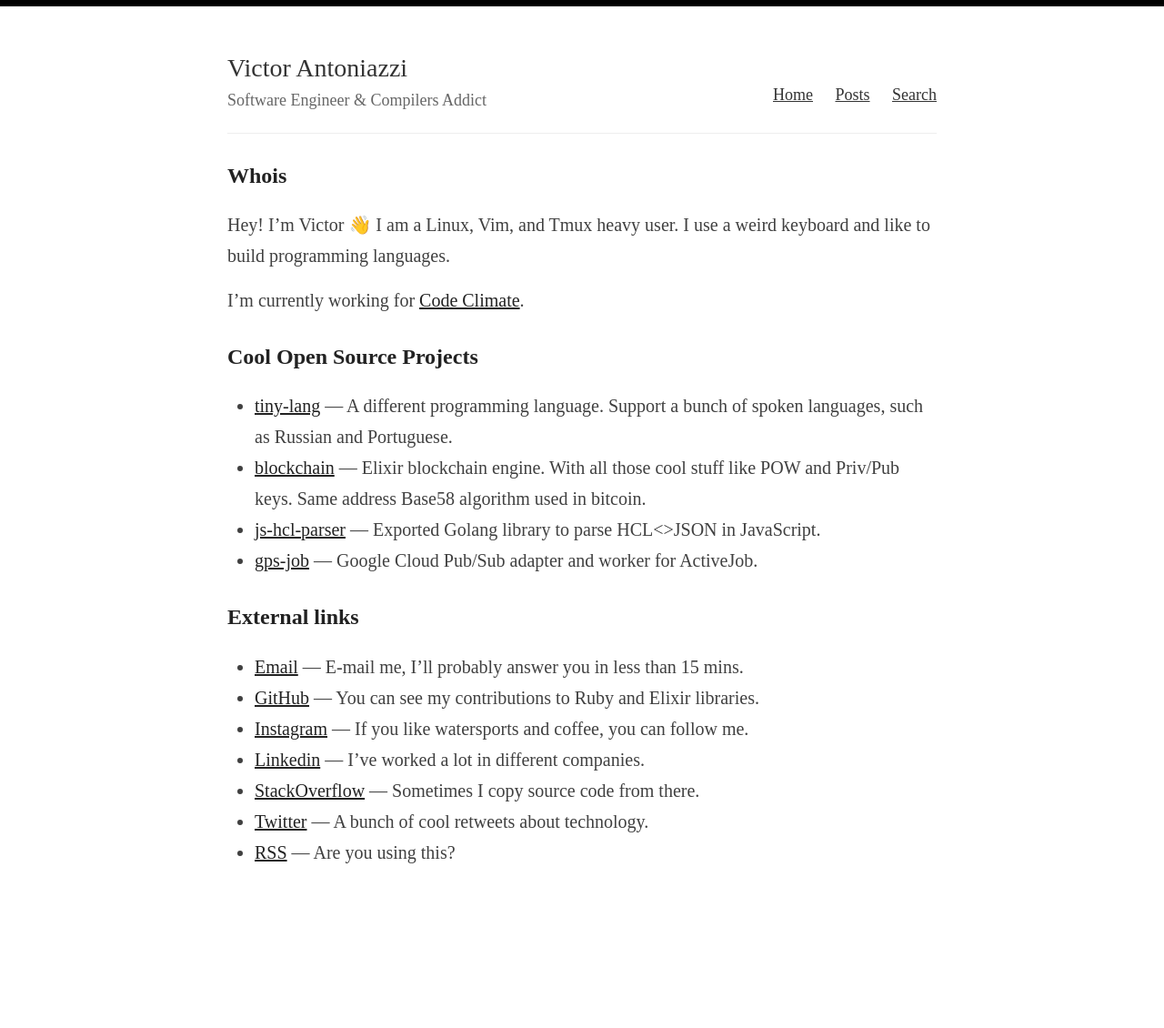
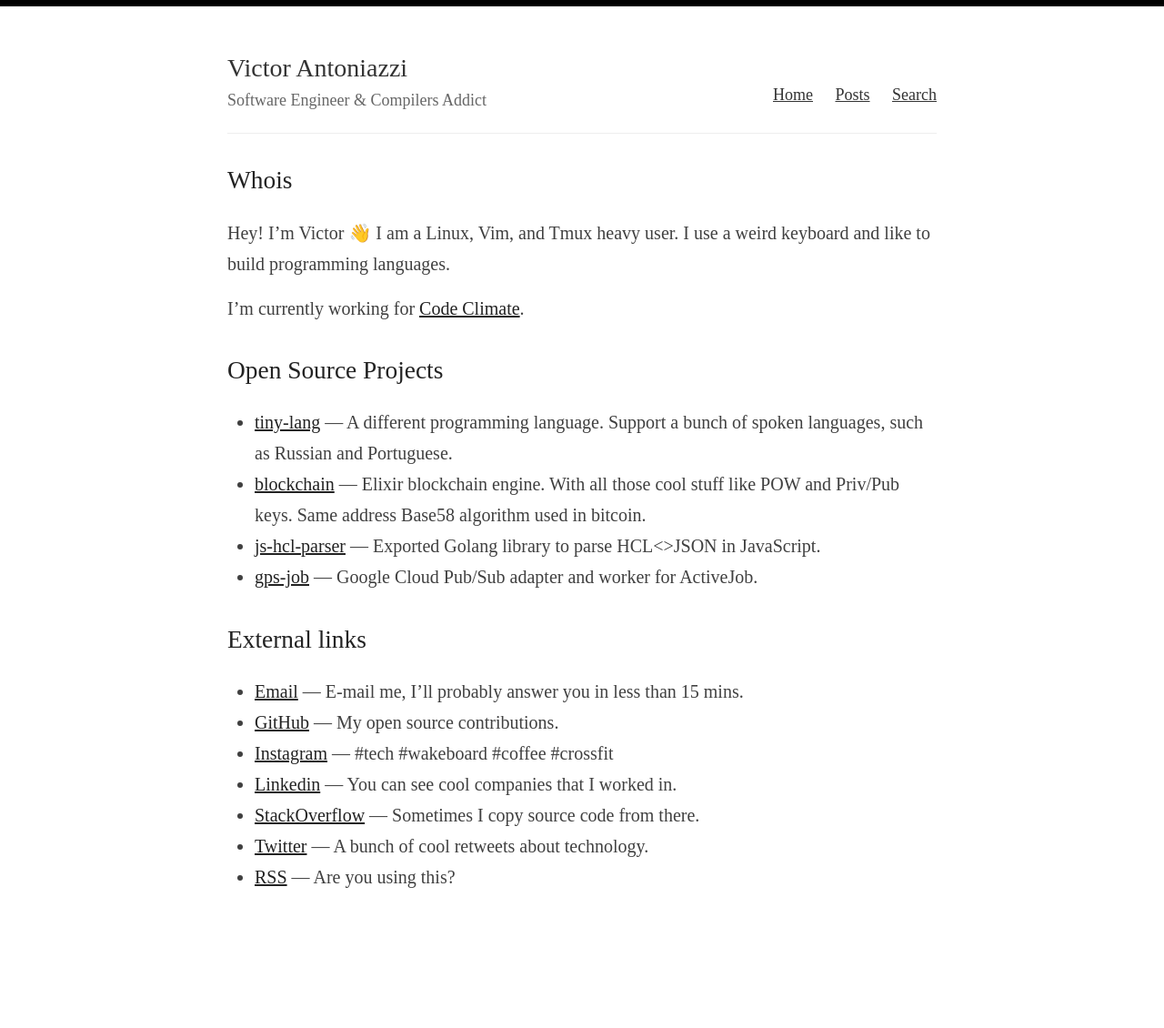
Before and after one commit to vgsantoniazzi/vgsantoniazzi.github.io, a Jekyll site: the page built from index.md, in a window 1280 px wide. Shown: the whole page at 91% size. Built offline with Jekyll 4.4.1, drawn with Linux system fonts in a browser that asks for light colours; some web fonts are replaced; our own code applies the rules of GitHub Pages for plain Markdown files; before the commit the page ends 1103 px from its top, so only the background shows below that.

Commit message:
Improve home page and h1 element

```diff
--- a/assets/style.scss
+++ b/assets/style.scss
@@ -39,7 +39,6 @@ body {
 
 h1, h2, h3, h4, h5, h6 {
   color: $darkerGray;
-  font-weight: bold;
 
   line-height: 1.8;
   margin: 1em 0 15px;
@@ -58,23 +57,11 @@ h1 {
 }
 
 h2 {
-  font-size: 24px;
-}
-
-@media (min-width: 769px){
-	.post h2::before, .post h2::after {
-	    content: "";
-	    display: inline-block;
-	    vertical-align: middle;
-	    width: 46px;
-	    height: 1px;
-	    background: rgb(192, 211, 218);
-	    margin: 0px 30px;
-	}
+  font-size: 137%;
 }
 
 h3 {
-  font-size: 20px;
+  font-size: 120%;
 }
 
 h4 {
--- a/index.md
+++ b/index.md
@@ -18,9 +18,9 @@ I'm currently working for [Code Climate](http://codeclimate.com).
 ## External links
 
 - [Email](mailto:vgsantoniazzi@gmail.com) — E-mail me, I'll probably answer you in less than 15 mins.
-- [GitHub](https://github.com/vgsantoniazzi) — You can see my contributions to Ruby and Elixir libraries.
-- [Instagram](https://instagram.com/vgsantoniazzi) — If you like watersports and coffee, you can follow me.
-- [Linkedin](https://linkedin.com/in/vgsantoniazzi) — I've worked a lot in different companies.
+- [GitHub](https://github.com/vgsantoniazzi) — My open source contributions.
+- [Instagram](https://instagram.com/vgsantoniazzi) — #tech #wakeboard #coffee #crossfit
+- [Linkedin](https://linkedin.com/in/vgsantoniazzi) — You can see cool companies that I worked in.
 - [StackOverflow](https://stackoverflow.com/users/2740420/vgsantoniazzi) — Sometimes I copy source code from there.
 - [Twitter](https://twitter.com/vgsantoniazzi) — A bunch of cool retweets about technology.
 - [RSS](https://vgsantoniazzi.com/feed.xml) — Are you using this?
```
Also changed, not shown: other parts of index.md (+1 -1 lines).
